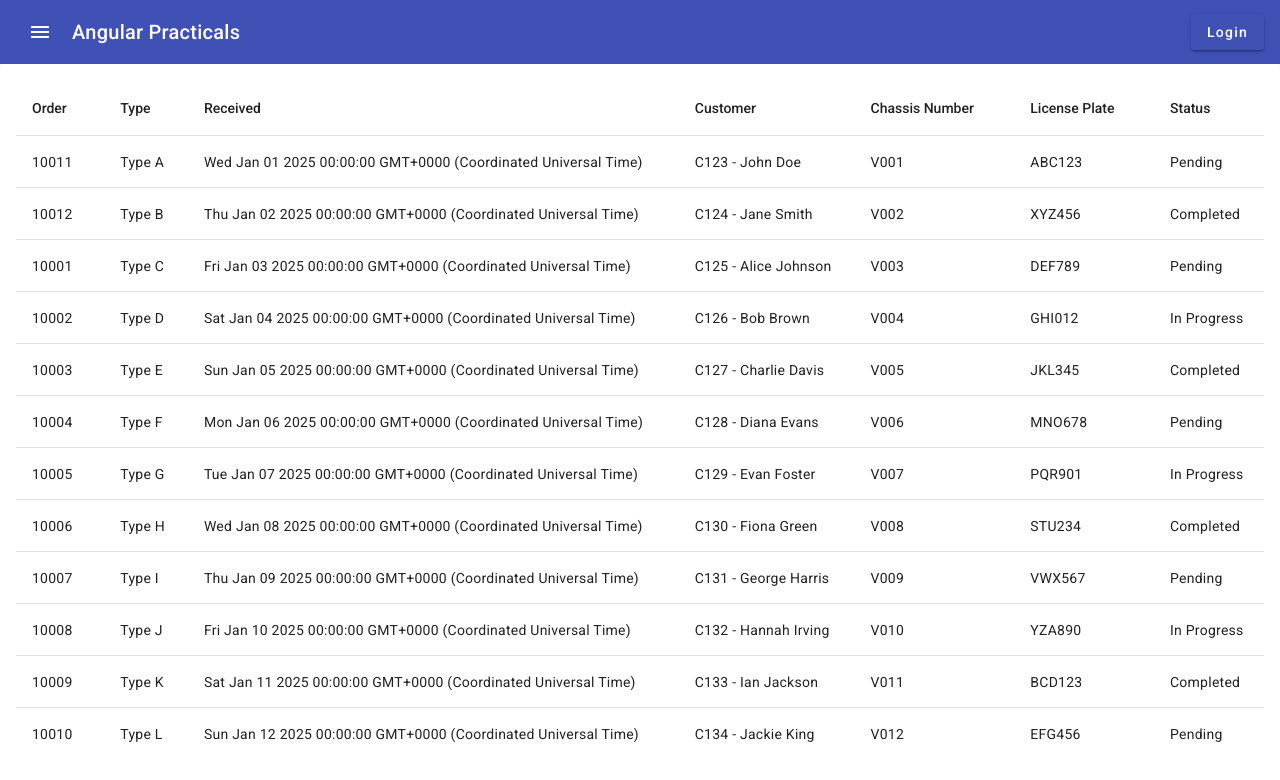
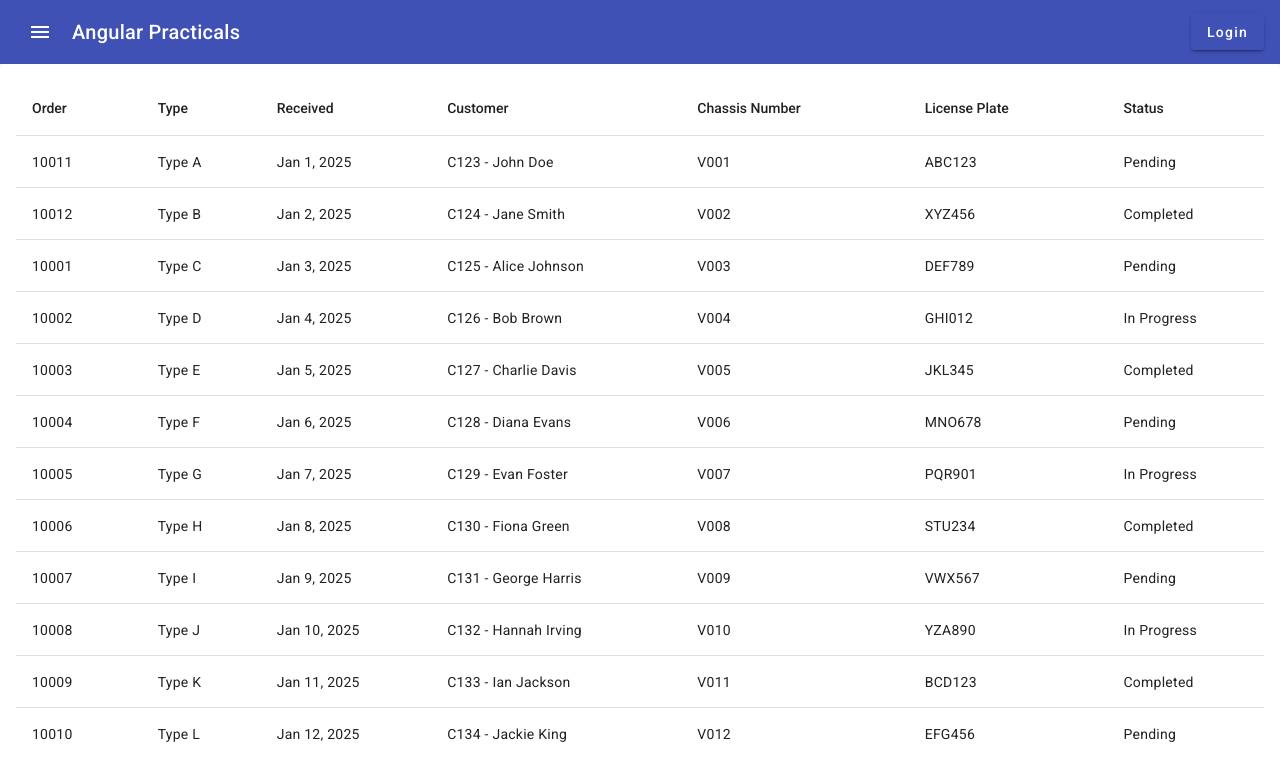
Before and after one commit to pawankkumawat/angular-practicals, an Angular app: page /signals in a window 1280 px wide. Shown: the top 780 px of the page. Built offline with nearby package versions, Linux system fonts and the light colour scheme.

Commit message:
added signals usecase

```diff
--- a/src/app/signals/signals.component.html
+++ b/src/app/signals/signals.component.html
@@ -1,7 +1,51 @@
+<table mat-table [dataSource]="dataSource()" matSort>
+  <ng-container matColumnDef="OrderNumber">
+    <th mat-header-cell *matHeaderCellDef mat-sort-header class="sticky-header">Order</th>
+    <td mat-cell *matCellDef="let row" >{{ row.OrderNumber }}</td>
+  </ng-container>
+
+  <ng-container matColumnDef="OrderType">
+    <th mat-header-cell *matHeaderCellDef mat-sort-header class="sticky-header">Type</th>
+    <td mat-cell *matCellDef="let row">{{ row.OrderType }}</td>
+  </ng-container>
+
+  <ng-container matColumnDef="ReceivedDate">
+    <th mat-header-cell *matHeaderCellDef mat-sort-header class="sticky-header">Received</th>
+    <td mat-cell *matCellDef="let row">{{ row.ReceivedDate | date }}</td>
+  </ng-container>
+
+  <ng-container matColumnDef="CustomerNumber">
+    <th mat-header-cell *matHeaderCellDef mat-sort-header class="sticky-header">Customer</th>
+    <td mat-cell *matCellDef="let row">{{ row.CustomerNumber }}{{ row?.Name ? ' - ' + row.Name : '' }}</td>
+  </ng-container>
+
+  <ng-container matColumnDef="VehicleId">
+    <th mat-header-cell *matHeaderCellDef mat-sort-header class="sticky-header">Chassis Number</th>
+    <td mat-cell *matCellDef="let row">{{ row.VehicleId }}</td>
+  </ng-container>
+
+  <ng-container matColumnDef="LicensePlate">
+    <th mat-header-cell *matHeaderCellDef mat-sort-header class="sticky-header">License Plate</th>
+    <td mat-cell *matCellDef="let row">{{ row.LicensePlate }}</td>
+  </ng-container>
+
+  <ng-container matColumnDef="Status">
+    <th mat-header-cell *matHeaderCellDef mat-sort-header class="sticky-header">Status</th>
+    <td mat-cell *matCellDef="let row">{{ row.Status }}</td>
+  </ng-container>
+
+  <tr mat-header-row *matHeaderRowDef="displayedColumns()" class="table-header sticky-header"></tr>
+  <tr
+    mat-row
+    *matRowDef="let row; columns: displayedColumns()"
+    [class.selected-row]="selectedOrder() === row"
+    (click)="onRowSelect(row)"></tr>
+</table>
+
 <!-- <table mat-table [dataSource]="dataSource" matSort>
   <ng-container matColumnDef="OrderNumber">
-    <th mat-header-cell *matHeaderCellDef mat-sort-header class="text-right">Order</th>
-    <td mat-cell *matCellDef="let row" class="text-right">{{ row.OrderNumber }}</td>
+    <th mat-header-cell *matHeaderCellDef mat-sort-header >Order</th>
+    <td mat-cell *matCellDef="let row" >{{ row.OrderNumber }}</td>
   </ng-container>
 
   <ng-container matColumnDef="OrderType">
@@ -11,7 +55,7 @@
 
   <ng-container matColumnDef="ReceivedDate">
     <th mat-header-cell *matHeaderCellDef mat-sort-header>Received</th>
-    <td mat-cell *matCellDef="let row">{{ row.ReceivedDate }}</td>
+    <td mat-cell *matCellDef="let row">{{ row.ReceivedDate | date}}</td>
   </ng-container>
 
   <ng-container matColumnDef="CustomerNumber">
@@ -40,48 +84,4 @@
     *matRowDef="let row; columns: displayedColumns"
     [class.selected-row]="selectedOrder === row"
     (click)="onRowSelect(row)"></tr>
-</table> -->
-
-<table mat-table [dataSource]="dataSource()" matSort>
-  <ng-container matColumnDef="OrderNumber">
-    <th mat-header-cell *matHeaderCellDef mat-sort-header class="sticky-header">Order</th>
-    <td mat-cell *matCellDef="let row" >{{ row.OrderNumber }}</td>
-  </ng-container>
-
-  <ng-container matColumnDef="OrderType">
-    <th mat-header-cell *matHeaderCellDef mat-sort-header class="sticky-header">Type</th>
-    <td mat-cell *matCellDef="let row">{{ row.OrderType }}</td>
-  </ng-container>
-
-  <ng-container matColumnDef="ReceivedDate">
-    <th mat-header-cell *matHeaderCellDef mat-sort-header class="sticky-header">Received</th>
-    <td mat-cell *matCellDef="let row">{{ row.ReceivedDate }}</td>
-  </ng-container>
-
-  <ng-container matColumnDef="CustomerNumber">
-    <th mat-header-cell *matHeaderCellDef mat-sort-header class="sticky-header">Customer</th>
-    <td mat-cell *matCellDef="let row">{{ row.CustomerNumber }}{{ row?.Name ? ' - ' + row.Name : '' }}</td>
-  </ng-container>
-
-  <ng-container matColumnDef="VehicleId">
-    <th mat-header-cell *matHeaderCellDef mat-sort-header class="sticky-header">Chassis Number</th>
-    <td mat-cell *matCellDef="let row">{{ row.VehicleId }}</td>
-  </ng-container>
-
-  <ng-container matColumnDef="LicensePlate">
-    <th mat-header-cell *matHeaderCellDef mat-sort-header class="sticky-header">License Plate</th>
-    <td mat-cell *matCellDef="let row">{{ row.LicensePlate }}</td>
-  </ng-container>
-
-  <ng-container matColumnDef="Status">
-    <th mat-header-cell *matHeaderCellDef mat-sort-header class="sticky-header">Status</th>
-    <td mat-cell *matCellDef="let row">{{ row.Status }}</td>
-  </ng-container>
-
-  <tr mat-header-row *matHeaderRowDef="displayedColumns()" class="table-header sticky-header"></tr>
-  <tr
-    mat-row
-    *matRowDef="let row; columns: displayedColumns()"
-    [class.selected-row]="isRowSelected()(row)"
-    (click)="onRowSelect(row)"></tr>
-</table>
+</table>  -->
--- a/src/app/signals/signals.component.ts
+++ b/src/app/signals/signals.component.ts
@@ -1,8 +1,47 @@
+
+
+import { Component, effect, EventEmitter, input, Input, OnChanges, OnInit, output, Output, signal, SimpleChanges, viewChild, ViewChild } from '@angular/core';
+import { MatSort } from '@angular/material/sort';
+import { MatTableDataSource } from '@angular/material/table';
+import { CommonModule } from '@angular/common';
+import { AllMaterialModule } from '../angular-material/all-material-module';
+import { ELEMENT_DATA, OpenOrderDataItem } from './signals.model';
+
+
+@Component({
+  selector: 'app-signals-order-list',
+  templateUrl: './signals.component.html',
+  styleUrls: ['./signals.component.scss'],
+  imports: [CommonModule, AllMaterialModule],
+  standalone: true
+})
+export class SignalsComponent  {
+  orderData = input<OpenOrderDataItem[]>(ELEMENT_DATA);;
+  orderSelectionChanged = output<OpenOrderDataItem |null>(); // Sending data to parent
+  dataSource= signal<MatTableDataSource<OpenOrderDataItem>>(new MatTableDataSource());
+  sort = viewChild(MatSort);
+  displayedColumns= signal<string[]>(['OrderNumber', 'OrderType', 'ReceivedDate', 'CustomerNumber', 'VehicleId', 'LicensePlate', 'Status']);
+  selectedOrder= signal<OpenOrderDataItem | null>(null);
+
+  constructor() {
+    effect(() => {
+      const dataSource = this.dataSource();
+      dataSource.sort = this.sort() || null;
+      this.dataSource().data = this.orderData();
+    });
+  }
+
+  onRowSelect(order: OpenOrderDataItem): void {
+    this.selectedOrder.set(order);
+    this.orderSelectionChanged.emit(this.selectedOrder());
+  }
+}
 // import { Component, EventEmitter, Input, OnChanges, OnInit, Output, SimpleChanges, ViewChild } from '@angular/core';
 // import { MatSort } from '@angular/material/sort';
 // import { MatTableDataSource } from '@angular/material/table';
 // import { CommonModule } from '@angular/common';
 // import { AllMaterialModule } from '../angular-material/all-material-module';
+// import { ELEMENT_DATA, OpenOrderDataItem } from './signals.model';
 
 
 // @Component({
@@ -13,15 +52,12 @@
 //   standalone: true
 // })
 // export class SignalsComponent implements OnInit, OnChanges {
-//   selectedOrder: any = null;
-//   displayedColumns: string[] = ['OrderNumber', 'OrderType', 'ReceivedDate', 'CustomerNumber', 'VehicleId', 'LicensePlate', 'Status'];
-
+//   @Input() orderData: OpenOrderDataItem[] = ELEMENT_DATA;
+//   @Output() orderSelectionChanged = new EventEmitter<any>(); // Sending data to parent
 //   dataSource: MatTableDataSource<OpenOrderDataItem> = new MatTableDataSource();
 //   @ViewChild(MatSort) sort!: MatSort;
-
-//   @Input() orderData: OpenOrderDataItem[] = ELEMENT_DATA
-//   @Output() orderSelectionChanged = new EventEmitter<any>(); // Sending data to parent
-
+//   displayedColumns: string[] = ['OrderNumber', 'OrderType', 'ReceivedDate', 'CustomerNumber', 'VehicleId', 'LicensePlate', 'Status'];
+//   selectedOrder: OpenOrderDataItem | null = null;
 //   constructor() {}
 
 //   ngOnInit(): void {
@@ -47,58 +83,3 @@
 //     this.orderSelectionChanged.emit(this.selectedOrder);
 //   }
 // }
-
-
-
-import { CommonModule } from '@angular/common';
-import { Component, computed, effect, input, output, signal, ViewChild } from '@angular/core';
-import { MatSort } from '@angular/material/sort';
-import { MatTableDataSource } from '@angular/material/table';
-import { AllMaterialModule } from '../angular-material/all-material-module';
-import { ELEMENT_DATA, OpenOrderDataItem } from './signals.model';
-
-@Component({
-  selector: 'app-signals-order-list',
-  templateUrl: './signals.component.html',
-  styleUrls: ['./signals.component.scss'],
-  imports: [CommonModule, AllMaterialModule],
-})
-export class SignalsComponent {
-  displayedColumns = signal<string[]>([
-    'OrderNumber',
-    'OrderType',
-    'ReceivedDate',
-    'CustomerNumber',
-    'VehicleId',
-    'LicensePlate',
-    'Status',
-  ]);
-
-  dataSource = signal(new MatTableDataSource<OpenOrderDataItem>());
-  @ViewChild(MatSort) sort!: MatSort;
-  selectedOrder = signal<OpenOrderDataItem |   null>(null);
-  isRowSelected = computed(() => {
-    return (row: OpenOrderDataItem) => row.OrderNumber === this.selectedOrder()?.OrderNumber;
-  });
-  orderData = input<OpenOrderDataItem[]>(ELEMENT_DATA);
-  orderSelectionChanged = output<OpenOrderDataItem | null>();
-  sortSignal = signal<MatSort | null>(null);
-
-  constructor() {
-    effect(() => {
-      const newData = this.orderData();
-      const currentDataSource = this.dataSource();
-      currentDataSource.data = newData;
-      currentDataSource.sort = this.sortSignal();
-    });
-  }
-
-  ngAfterViewInit() {
-    this.sortSignal.set(this.sort);
-  }
-
-  onRowSelect(order: any): void {
-    this.selectedOrder.set(order);
-    this.orderSelectionChanged.emit(this.selectedOrder());
-  }
-}
```
